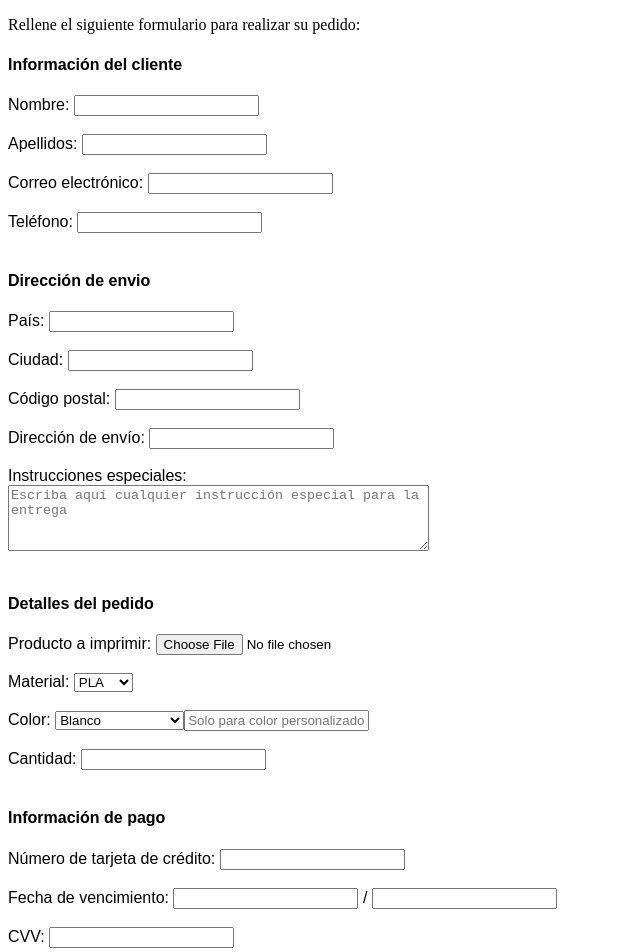
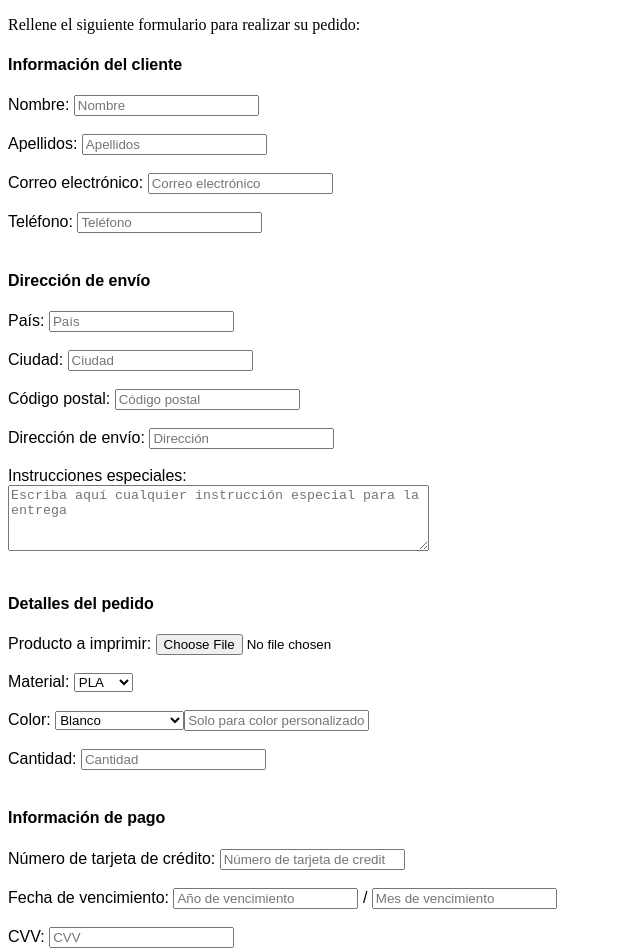
Before and after one commit to adriiicrr/amai4tech, a plain HTML site: page pedidos.html in a window 1280 px wide. Shown: the part 220-1172 px from the top of the page, without its empty margins (0-640 px from the left). Drawn offline with Linux system fonts and the light colour scheme.

Commit message:
Update pedidos.html

```diff
--- a/pedidos.html
+++ b/pedidos.html
@@ -33,6 +33,10 @@
             cursor:pointer;
             margin-top:20px;
         }
+        form{
+            margin:auto;
+            font-family: Arial, sans-serif;
+        }
     </style>
 </head>
 <body>
@@ -45,56 +49,56 @@
     <main>
         <h2>Formulario de pedido</h2>
         <p>Rellene el siguiente formulario para realizar su pedido:</p>
-    <form method="post" style="font-family: Arial, sans-serif; margin: auto;">
+    <form method="post">
         <h4>Información del cliente</h4>
         <label for="nombre">Nombre: </label>
-        <input type="text" name="nombre" required><br><br>
+        <input type="text" name="nombre" required placeholder="Nombre"><br><br>
         <label for="apellidos">Apellidos: </label>
-        <input type="text" name="apellidos" required><br><br>
+        <input type="text" name="apellidos" required placeholder="Apellidos"><br><br>
         <label for="correo">Correo electrónico: </label>
-        <input type="email" name="correo" required><br><br>
+        <input type="email" name="correo" required placeholder="Correo electrónico"><br><br>
         <label for="telefono">Teléfono: </label>
-        <input type="tel" name="telefono" required><br><br>
-        <h4>Dirección de envio</h4>
+        <input type="tel" name="telefono" required placeholder="Teléfono"><br><br>
+        <h4>Dirección de envío</h4>
         <label for="pais">País: </label>
-        <input type="text" name="pais" required><br><br>
+        <input type="text" name="pais" required placeholder="País"><br><br>
         <label for="ciudad">Ciudad: </label>
-        <input type="text" name="ciudad" required><br><br>
+        <input type="text" name="ciudad" required placeholder="Ciudad"><br><br>
         <label for="codigo">Código postal: </label>
-        <input type="number" name="codigo" required><br><br>
+        <input type="number" name="codigo" required placeholder="Código postal"><br><br>
         <label for="direccion">Dirección de envío: </label>
-        <input type="text" name="direccion" required><br><br>
+        <input type="text" name="direccion" required placeholder="Dirección"><br><br>
                 <label for="instrucciones">Instrucciones especiales: </label><br>
         <textarea name="instrucciones" rows="4" cols="50" placeholder="Escriba aquí cualquier instrucción especial para la entrega"></textarea><br><br>
         <h4>Detalles del pedido</h4>
         <label for="producto">Producto a imprimir: </label>
-        <input type="file" name="producto" required><br><br>
+        <input type="file" name="producto" required placeholder="Archivo .stl, .3mf, obj"><br><br>
         <label for="material">Material: </label>
-        <select name="material" required>
+        <select name="material" required title="Elige el material">
             <option value="PLA">PLA</option>
             <option value="ABS">ABS</option>
             <option value="PETG">PETG</option>
         </select><br><br>
         <label for="color">Color: </label>
-        <select name="color" required>
+        <select name="color" required title="Elige el color">
             <option value="blanco">Blanco</option>
             <option value="colores originales">Colores originales</option>
             <option value="personalizado">Personalizado</option>
             <input type="text" name="colorpersonalizado" placeholder="Solo para color personalizado">
         </select><br><br>
         <label for="cantidad">Cantidad: </label>
-        <input type="number" name="cantidad" min="1" required><br><br>
+        <input type="number" name="cantidad" min="1" required placeholder="Cantidad"><br><br>
         <h4>Información de pago</h4>
         <label for="tarjeta">Número de tarjeta de crédito: </label>
-        <input type="number" name="tarjeta" required><br><br>
+        <input type="number" name="tarjeta" required placeholder="Número de tarjeta de credito"><br><br>
         <label for="vencimiento">Fecha de vencimiento: </label>
-        <input type="number" name="vencimiento" required>
+        <input type="number" name="vencimiento" required placeholder="Año de vencimiento">
         <label for="vencimientomes">/</label>
-        <input type="number" name="vencimientomes" required><br><br>
+        <input type="number" name="vencimientomes" required placeholder="Mes de vencimiento"><br><br>
         <label for="cvv">CVV: </label>
-        <input type="number" name="cvv" required><br><br>
+        <input type="number" name="cvv" required placeholder="CVV"><br><br>
         <h4>Aceptación de términos y condiciones</h4>
-        <input type="checkbox" name="terminos" required>
+        <input type="checkbox" name="terminos" required placeholder="Terminos y condiciones">
         <label for="terminos">He leído y acepto los términos y condiciones</label><br><br>
         <button type="submit">Enviar Pedido</button>
         <button type="reset">Limpiar</button>
```
